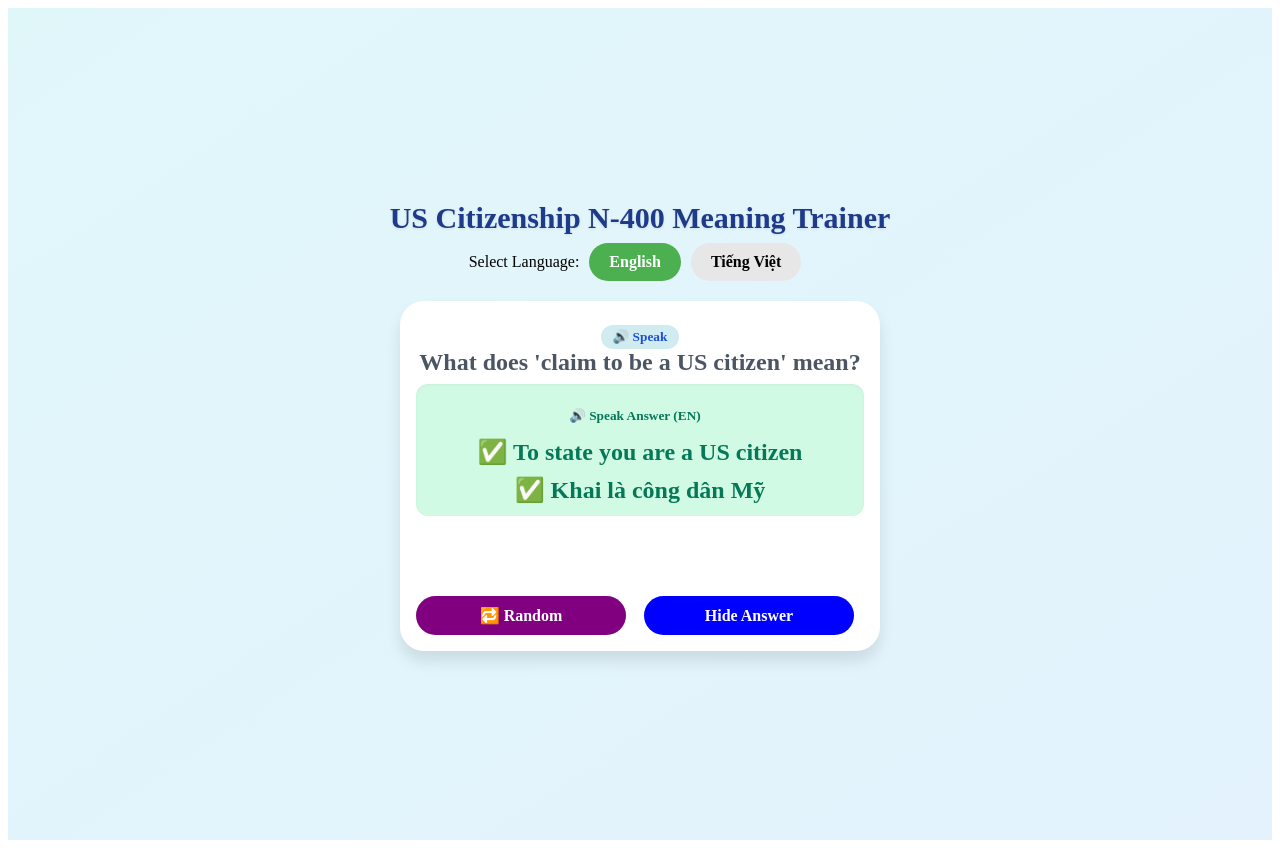
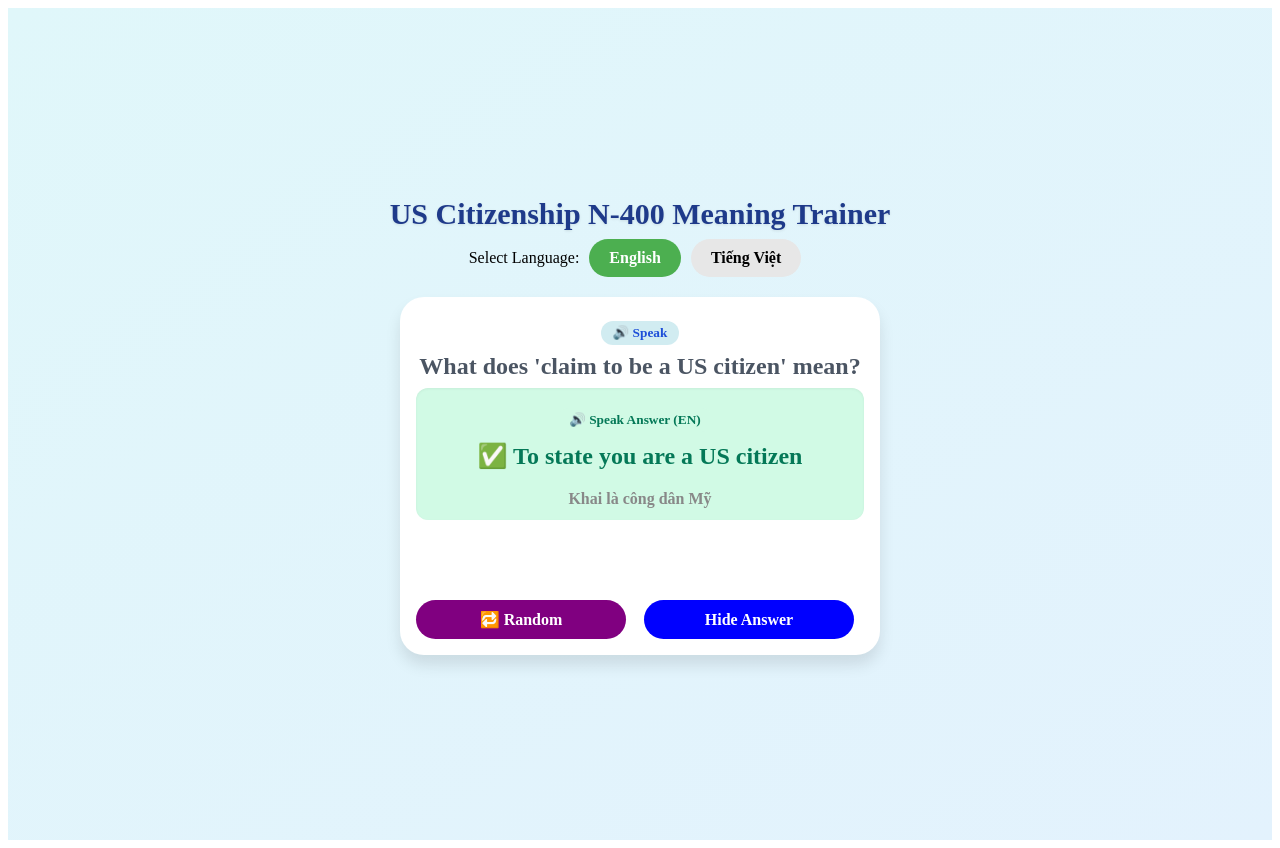
Before and after one commit to nampham-us/english-reflex-practice-immigration, a Next.js app: page / in a window 1280 px wide. Both pictures are taken after a click on the button "Show Answer". Built offline with nearby package versions, Linux system fonts and the light colour scheme.

Commit message:
Update Style

```diff
--- a/pages/index.tsx
+++ b/pages/index.tsx
@@ -207,8 +207,8 @@ export default function App() {
               <div style={{ marginBottom: "10px" }}>
                 <strong>✅ </strong> {item.answer}
               </div>
-              <div>
-                <strong>✅ </strong> {item.vietnamese}
+              <div style={{fontSize: "16px", color: "#888", marginTop: "10px"}}>
+                {item.vietnamese}
               </div>
             </div>
           </>
--- a/styles/globals.css
+++ b/styles/globals.css
@@ -46,6 +46,7 @@
   /* Speak Button */
   .speak-button {
     margin-top: 0.5rem; /* mt-2 */
+    margin-bottom: 0.5rem; /* mb-2 */
     padding: 0.25rem 0.75rem; /* px-3 py-1 */
     border-radius: 9999px; /* rounded-full */
     background-color: #d1ecf1; /* bg-blue-100 */
```
